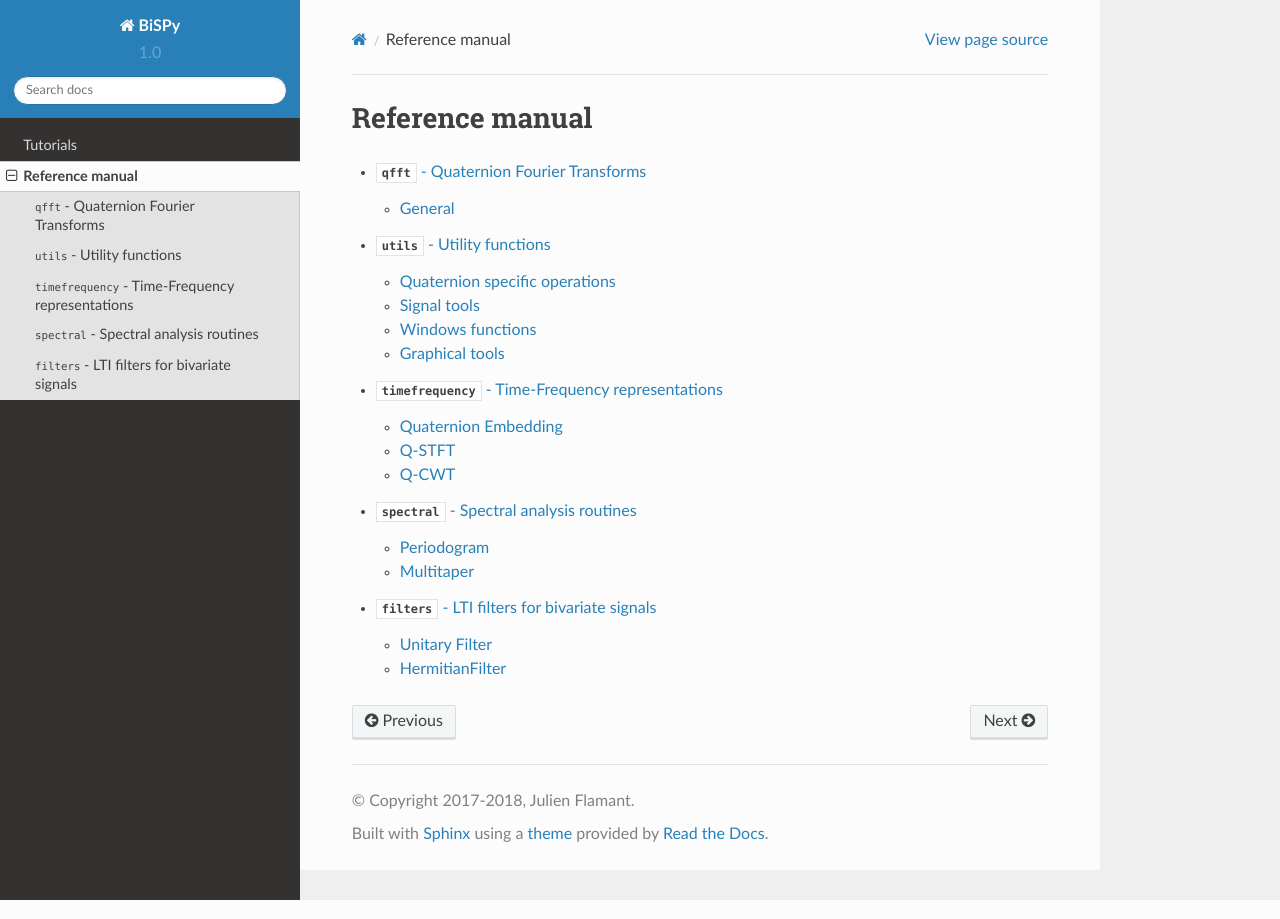
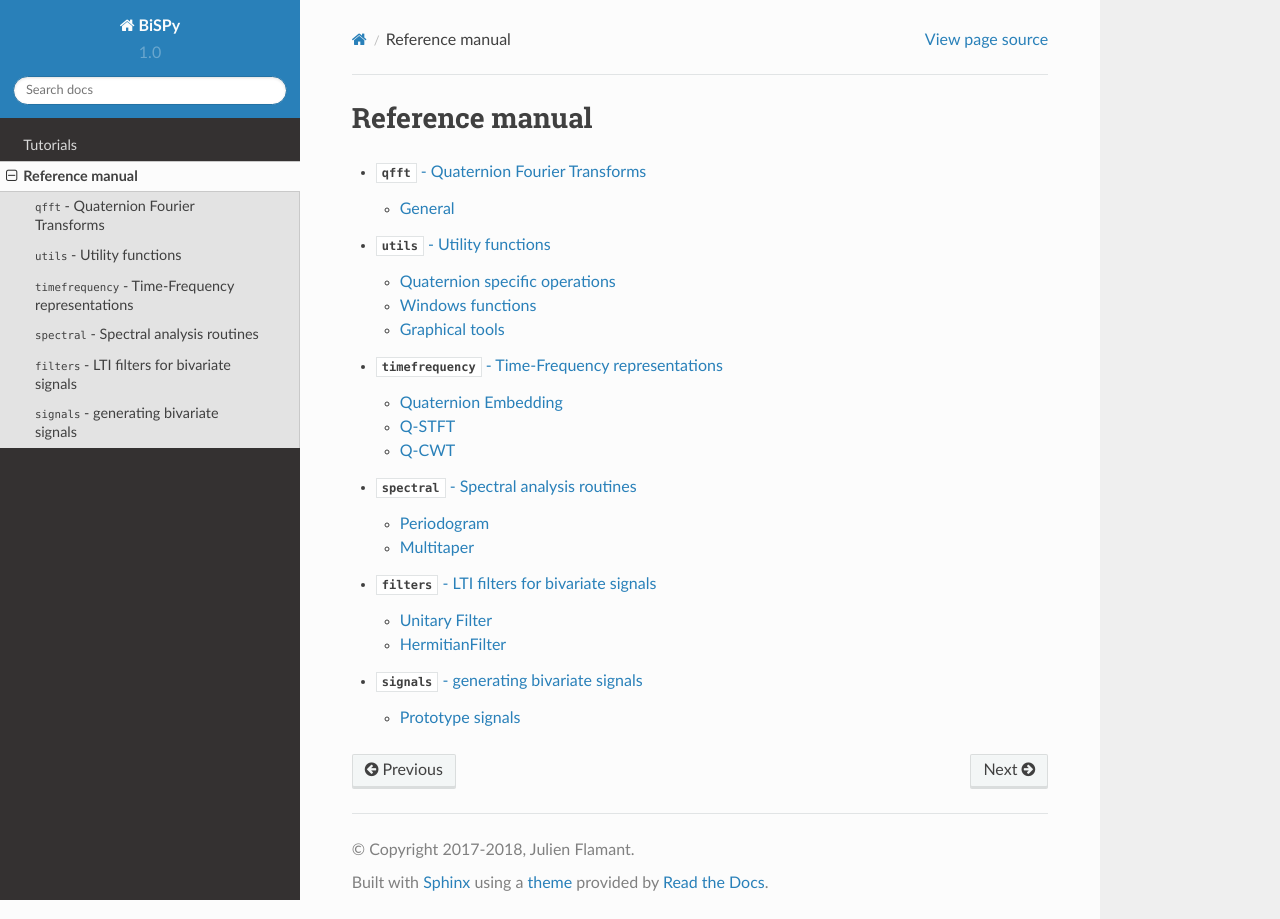
Before and after one commit to jflamant/bispy, a Sphinx documentation site: the page built from doc/reference.rst, in a window 1280 px wide. Built offline with Sphinx 7.4.7 and the Read the Docs theme 2.0.0, drawn with Linux system fonts in a browser that asks for light colours; formulas are drawn with MathJax 3.

Commit message:
add doc for signals module

```diff
--- a/doc/reference.rst
+++ b/doc/reference.rst
@@ -14,3 +14,4 @@ Reference manual
    reference.timefrequency
    reference.spectral
    reference.filters
+   reference.signals
--- /dev/null
+++ b/doc/reference.signals.rst
@@ -0,0 +1,15 @@
+.. _reference.signals:
+
+.. currentmodule:: bispy.signals
+
+:mod:`signals` - generating bivariate signals
+*****************************************************
+
+Prototype signals
+-----------------
+
+.. autosummary::
+   :toctree: generated/
+
+   bivariateAMFM
+   bivariatewhiteNoise
--- a/doc/reference.utils.rst
+++ b/doc/reference.utils.rst
@@ -21,14 +21,6 @@ Quaternion specific operations
    quat2euler
    euler2quat
 
-Signal tools
-------------
-
-.. autosummary::
-   :toctree: generated/
-
-   bivariateAMFM
-   bivariatewhiteNoise
 
 Windows functions
 -----------------
```
